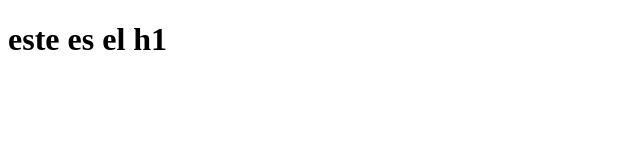
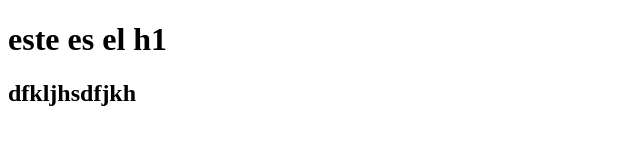
Before and after one commit to insalamanca/GitProject, a plain HTML site: page index.html in a window 1280 px wide. Shown: the whole page, without its empty margins (0-640 px from the left). Drawn offline with Linux system fonts and the light colour scheme.

Commit message:
segundo cambio

```diff
--- a/index.html
+++ b/index.html
@@ -5,5 +5,6 @@
 </head>
 <body>
  <h1>este es el h1</h1>
+ <h2>dfkljhsdfjkh</h2>
 </body>
 </html>
```
